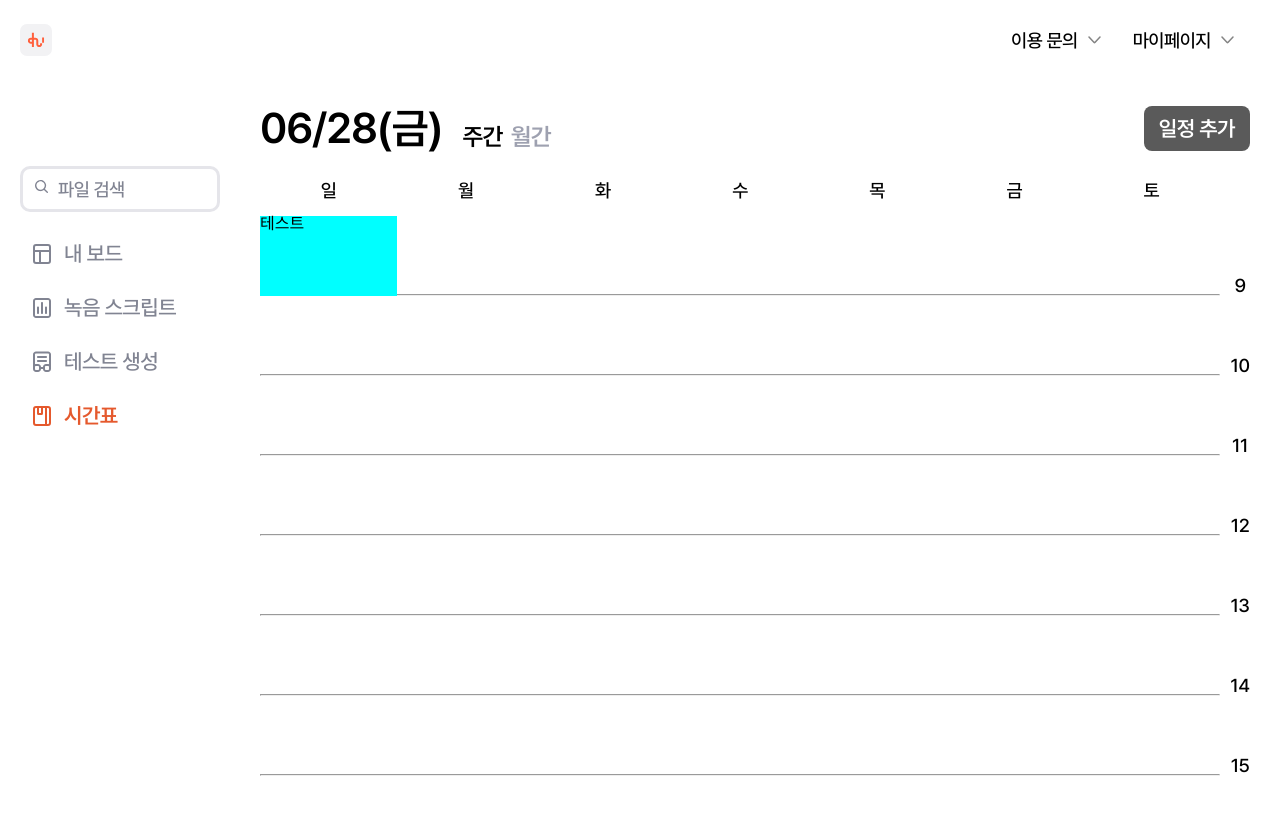
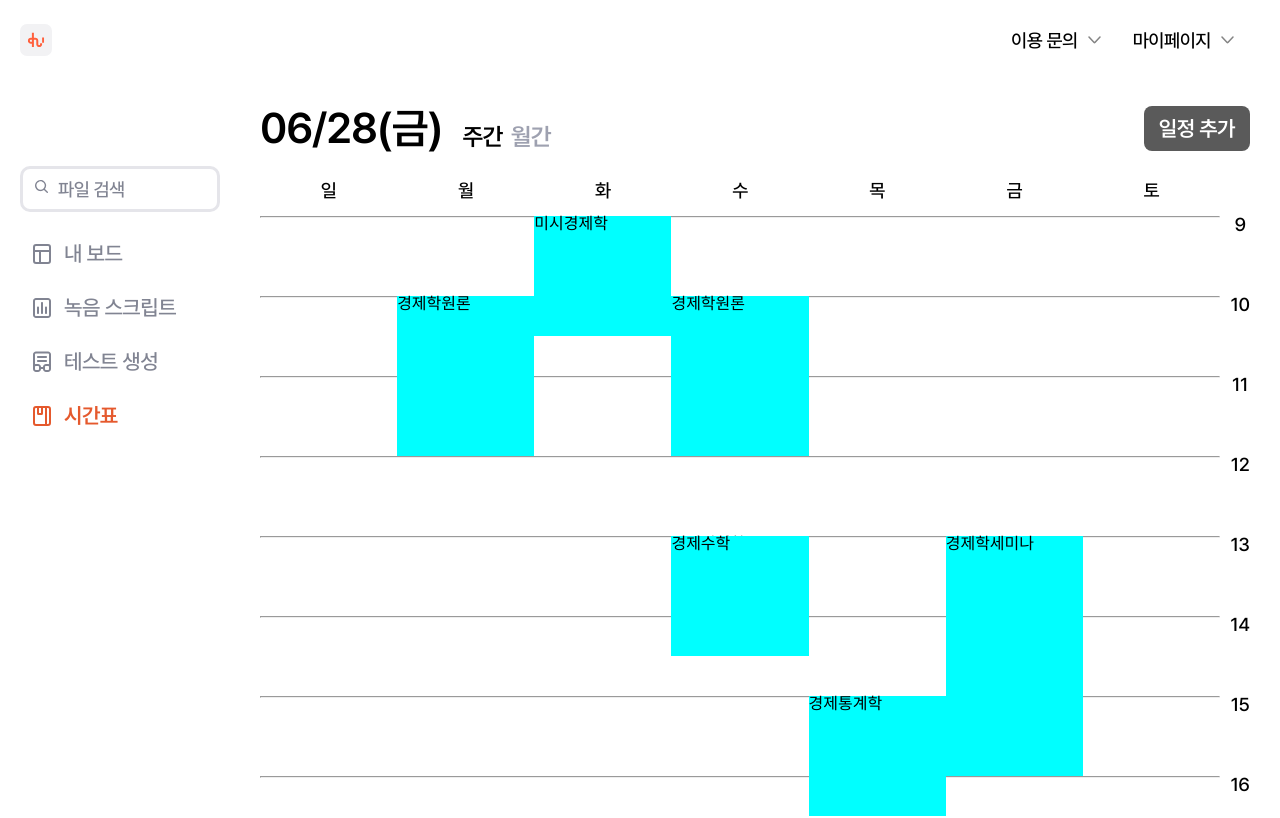
Before and after one commit to TEAM-Hearus/HEARUS-REACT-FRONTEND, a React (Vite) app: page /home/time-table in a window 1280 px wide. Shown: the top 818 px of the page. Built offline with nearby package versions, Linux system fonts and the light colour scheme.

Commit message:
feat: 시간표 일정 UI 1차 구현

```diff
--- a/src/constants/schedule.ts
+++ b/src/constants/schedule.ts
@@ -1,9 +1,11 @@
+export type DayOfWeek = 'SUN' | 'MON' | 'TUE' | 'WED' | 'THU' | 'FRI' | 'SAT';
+
 export interface IScheduleElement {
   id: number;
   scheduleId: number;
   name: string;
   location: string;
-  dayOfWeek: string;
+  dayOfWeek: DayOfWeek;
   startTime: string;
   endTime: string;
 }
--- a/src/pages/Main/TimeTable/WeeklyTimeTable/WeeklyTimeTable.module.scss
+++ b/src/pages/Main/TimeTable/WeeklyTimeTable/WeeklyTimeTable.module.scss
@@ -23,7 +23,7 @@
 }
 .timeRow {
   display: flex;
-  align-items: flex-end;
+  align-items: flex-start;
   gap: 10px;
   width: 100%;
   height: 80px;
@@ -41,8 +41,9 @@
 }
 .temp {
   position: absolute;
-  top: 50px;
   width: calc((100% - 30px) / 7);
-  height: 80px;
   background-color: aqua;
+  left: var(--schedule-left);
+  top: var(--schedule-top);
+  height: var(--schedule-height);
 }
--- a/src/pages/Main/TimeTable/WeeklyTimeTable/WeeklyTimeTable.tsx
+++ b/src/pages/Main/TimeTable/WeeklyTimeTable/WeeklyTimeTable.tsx
@@ -1,24 +1,9 @@
-import {
-  IScheduleElement,
-  TIMELIST,
-  scheduleElements,
-} from '../../../../constants/schedule';
+import TimeTableItem from '../../../../components/common/TimeTableItem/TimeTableItem';
+import { TIMELIST, scheduleElements } from '../../../../constants/schedule';
+import { getScheduleStyle } from '../../../../utils/schedule';
 import styles from './WeeklyTimeTable.module.scss';
 
-interface IgroupedByDayOfWeek {
-  [key: string]: IScheduleElement[];
-}
-
 const WeeklyTimeTable = () => {
-  const groupedByDayOfWeek: IgroupedByDayOfWeek = scheduleElements.reduce(
-    (acc, curr) => {
-      acc[curr.dayOfWeek] = acc[curr.dayOfWeek] || [];
-      acc[curr.dayOfWeek].push(curr);
-      return acc;
-    },
-    {} as IgroupedByDayOfWeek,
-  );
-
   const daysOfWeek = ['일', '월', '화', '수', '목', '금', '토'];
   return (
     <div className={styles.table}>
@@ -35,7 +20,15 @@ const WeeklyTimeTable = () => {
           <span className={styles.time}>{time}</span>
         </div>
       ))}
-      <div className={styles.temp}>테스트</div>
+      {scheduleElements.map((schedule) => (
+        <div
+          className={styles.temp}
+          key={schedule.id}
+          style={getScheduleStyle(schedule)}
+        >
+          {schedule.name}
+        </div>
+      ))}
     </div>
   );
 };
--- /dev/null
+++ b/src/utils/schedule.ts
@@ -0,0 +1,37 @@
+import { DayOfWeek } from '../constants/schedule';
+
+interface ISchedule {
+  dayOfWeek: DayOfWeek;
+  startTime: string;
+  endTime: string;
+}
+
+const DAYMAP: Record<DayOfWeek, number> = {
+  SUN: 0,
+  MON: 1,
+  TUE: 2,
+  WED: 3,
+  THU: 4,
+  FRI: 5,
+  SAT: 6,
+};
+
+export const getScheduleStyle = ({
+  dayOfWeek,
+  startTime,
+  endTime,
+}: ISchedule) => {
+  const startHour = Number(startTime.slice(11, 13));
+  const startMinute = Number(startTime.slice(14, 16)) / 60;
+  const endHour = Number(endTime.slice(11, 13));
+  const endMinute = Number(endTime.slice(14, 16)) / 60;
+  // return 값
+  const top = (startHour + startMinute - 9) * 80 + 50;
+  const height = (endHour + endMinute - startHour - startMinute) * 80;
+  const left = `calc((100% - 30px) * ${DAYMAP[dayOfWeek]} / 7)`;
+  return {
+    '--schedule-left': left,
+    '--schedule-top': `${top}px`,
+    '--schedule-height': `${height}px`,
+  } as React.CSSProperties;
+};
```
